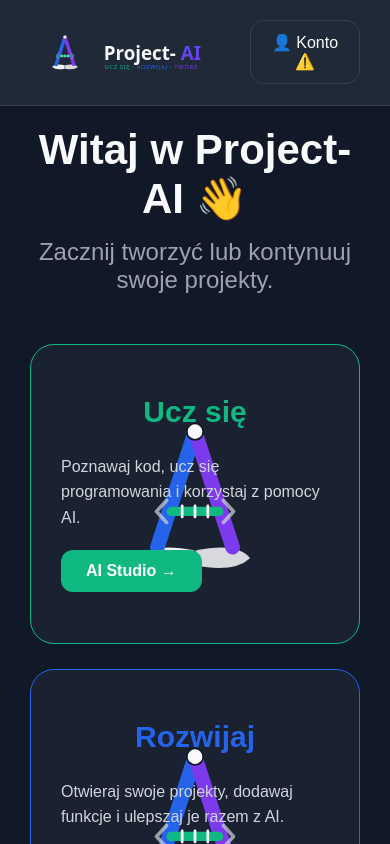
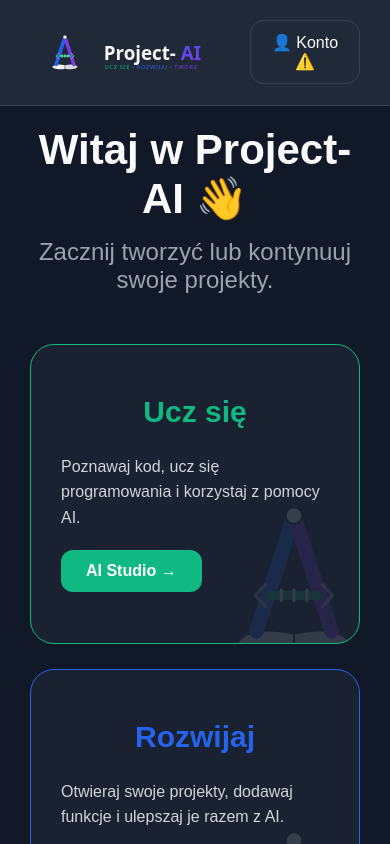
Before and after one commit to PrzemoNH/project-ai, a Next.js app: page /dashboard in a window 390 px wide. Shown: the top 844 px of the page. Built offline with nearby package versions, Linux system fonts and the light colour scheme.

Commit message:
Update dashboard.css

```diff
--- a/app/dashboard/dashboard.css
+++ b/app/dashboard/dashboard.css
@@ -143,7 +143,7 @@
 
 
 /* ===========================
-   IKONA JAKO TŁO
+   IKONA W TLE KAFELKA
 =========================== */
 
 
@@ -151,27 +151,19 @@
 
   position:absolute;
 
-  top:50%;
+  width:260px;
 
-  left:50%;
+  height:260px;
 
-  transform:translate(-50%,-50%);
+  right:-45px;
+
+  bottom:-45px;
+
+  opacity:0.13;
 
   z-index:0;
 
   pointer-events:none;
-
-}
-
-
-
-.card-background-icon img {
-
-  width:260px;
-
-  height:260px;
-
-  opacity:0.10;
 
 }
 
@@ -333,4 +325,13 @@
 }
 
 
+.card-background-icon {
+
+  width:220px;
+
+  height:220px;
+
 }
+
+
+}
```
